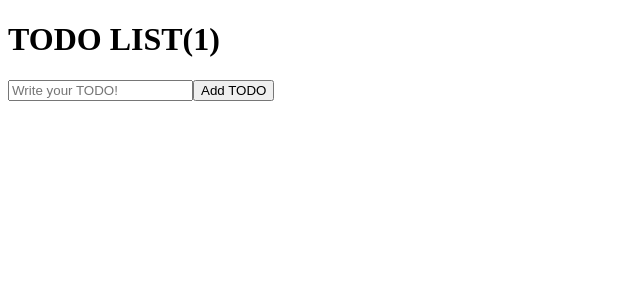
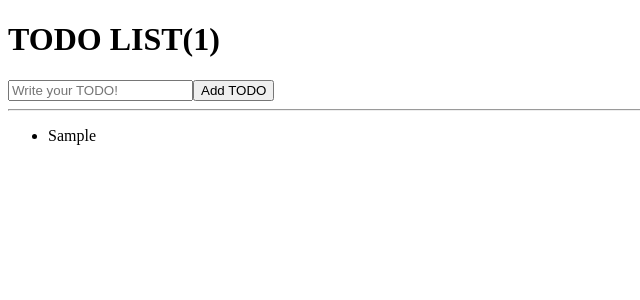
Before and after one commit to 31daylee/Nomad_React, a React (Create React App) app in the folder react-for-begineers/: page / in a window 1280 px wide. Both pictures are taken after typing "Sample" into the empty fields and a click on the button "Add TODO". Shown: the top 300 px of the page, without its empty margins (0-640 px from the left). Built offline with nearby package versions, Linux system fonts and the light colour scheme.

Commit message:
7.1 Todo List part Two

```diff
--- a/react-for-begineers/src/App.js
+++ b/react-for-begineers/src/App.js
@@ -12,7 +12,6 @@ function App() {
     setToodos((currentArray) => [todo, ...currentArray]); // ... 을 붙임으로써 Array() 가 아닌 값만 가져온다
     setTodo(""); // todo 입력후 빈값으로 셋팅
   };
-  console.log(todos);
   return (
     <div>
       <h1>TODO LIST({todos.length})</h1>
@@ -25,6 +24,12 @@ function App() {
         ></input>
         <button>Add TODO</button>
       </form>
+      <hr />
+      <ul>
+        {todos.map((item, index) => (
+          <li key={index}>{item}</li>
+        ))}
+      </ul>
     </div>
   );
 }
```
